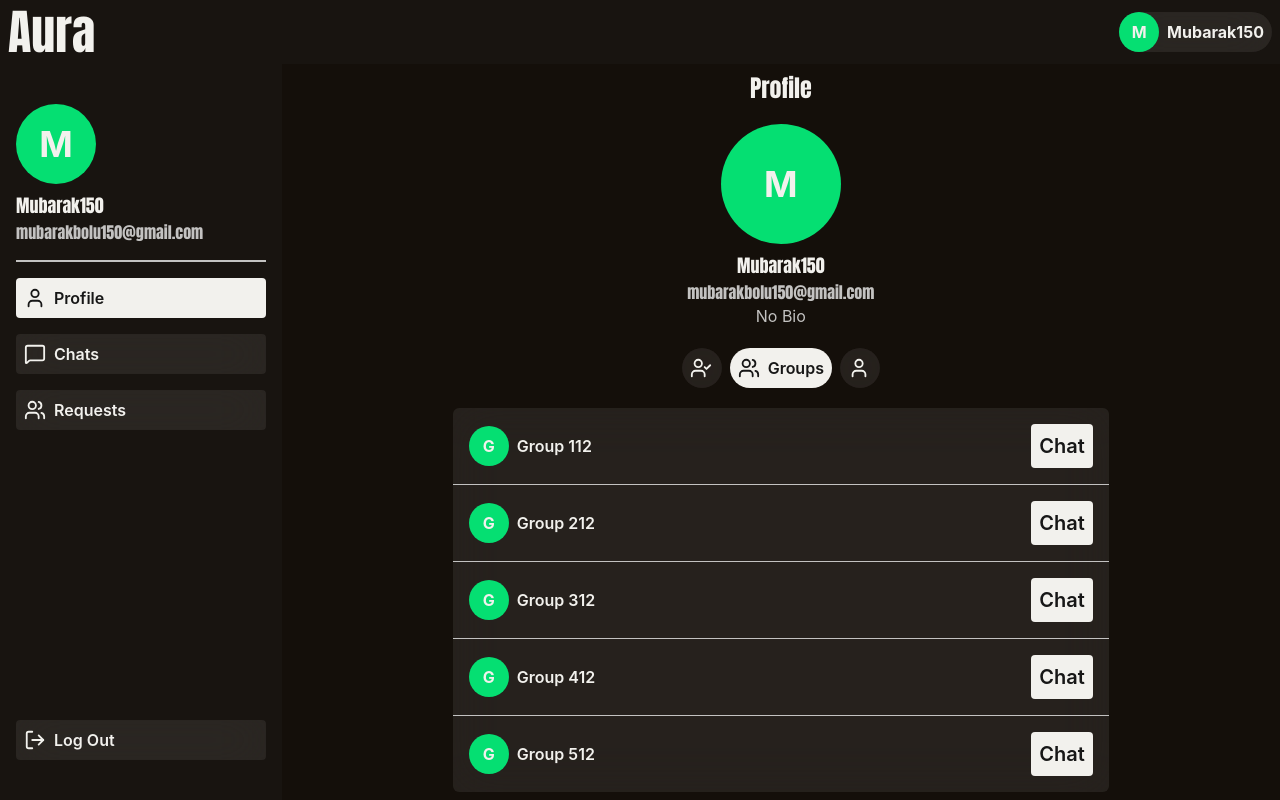
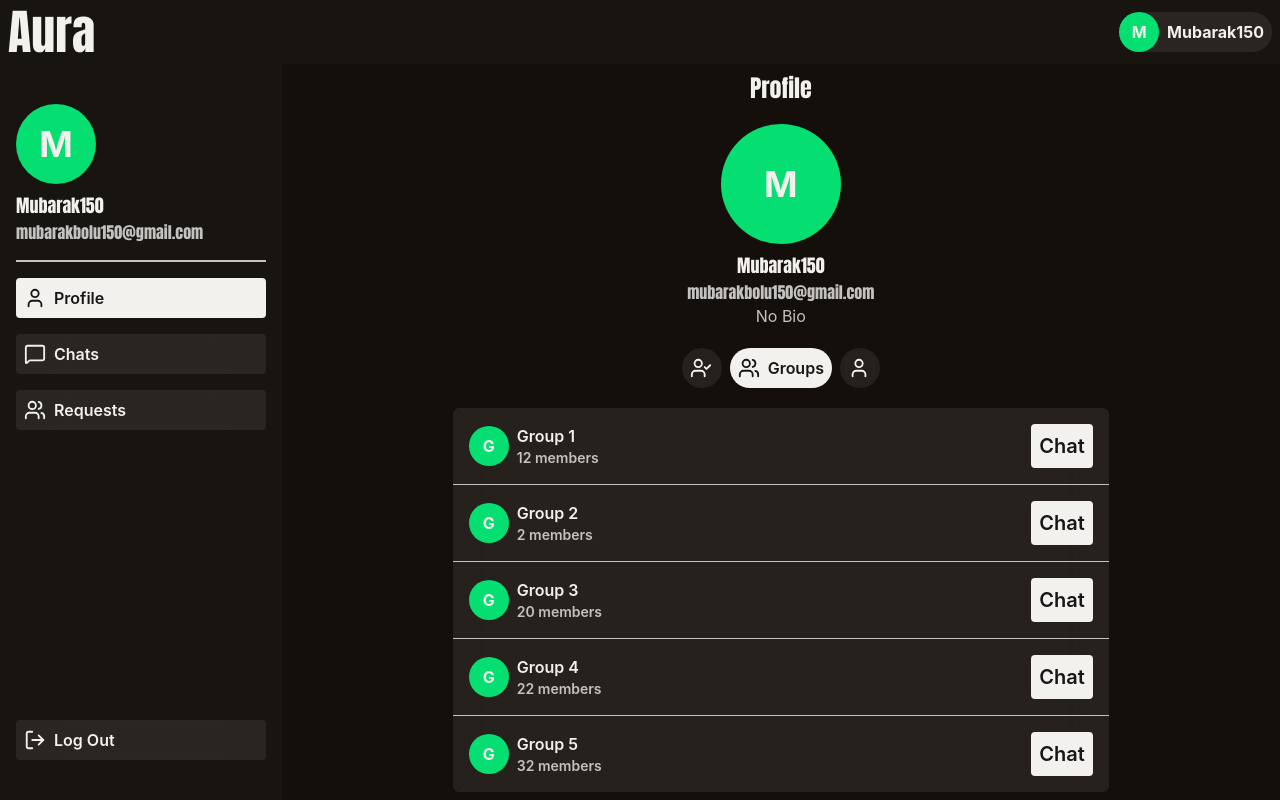
Before and after one commit to MubarakAfolabi/aura-messaging-app, a React (Vite) app in the folder client/: page /profile/groups in a window 1280 px wide. Built offline with nearby package versions, Linux system fonts and the light colour scheme.

Commit message:
feat(client): display group details with member count

```diff
--- a/client/src/components/GroupsList.jsx
+++ b/client/src/components/GroupsList.jsx
@@ -13,8 +13,10 @@ function GroupsList() {
                   {item.name.charAt(0)}
                 </div>
                 <div>
-                  {item.name}
-                  {item.members}
+                  <h2>{item.name}</h2>
+                  <p className="text-sm text-secondary">
+                    {item.members} members
+                  </p>
                 </div>
               </div>
 
--- a/client/src/constants/groupsData.js
+++ b/client/src/constants/groupsData.js
@@ -7,21 +7,21 @@ export const groups = [
   {
     id: 2,
     name: "Group 2",
-    members: 12,
+    members: 2,
   },
   {
     id: 3,
     name: "Group 3",
-    members: 12,
+    members: 20,
   },
   {
     id: 4,
     name: "Group 4",
-    members: 12,
+    members: 22,
   },
   {
     id: 5,
     name: "Group 5",
-    members: 12,
+    members: 32,
   },
 ];
```
